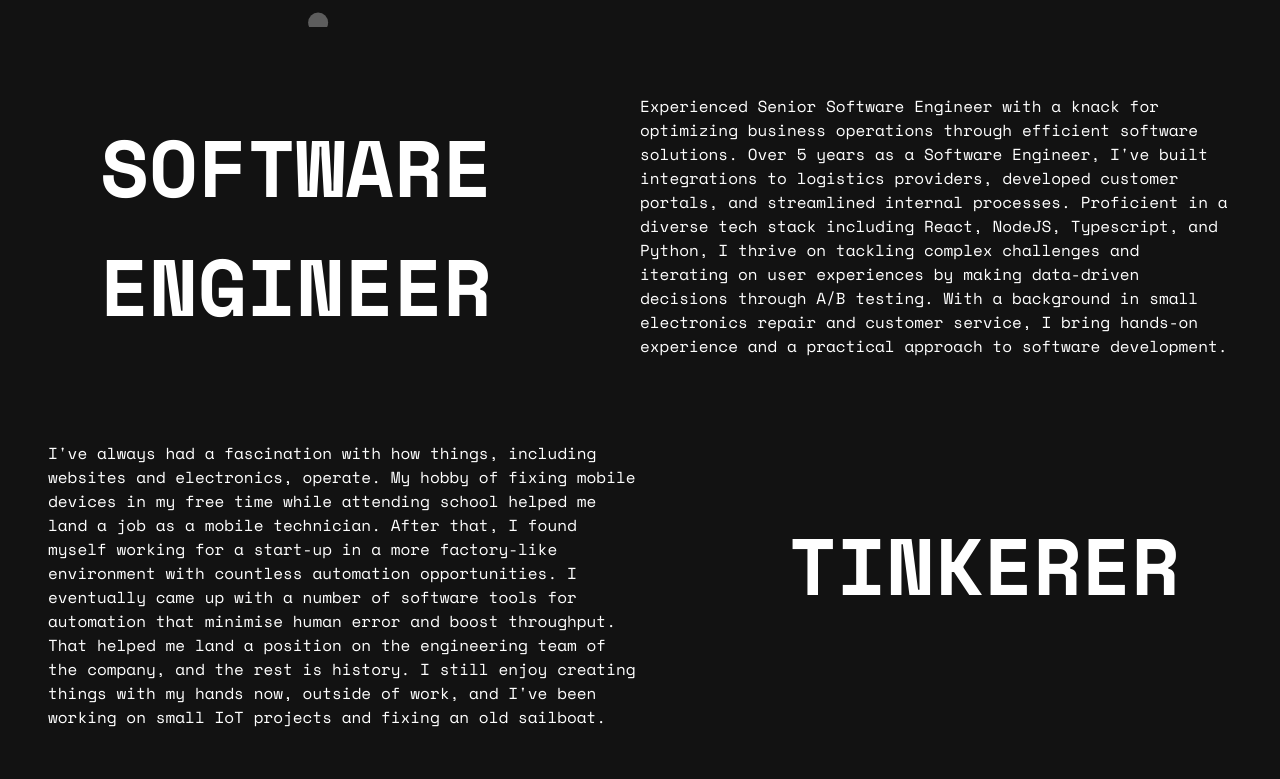
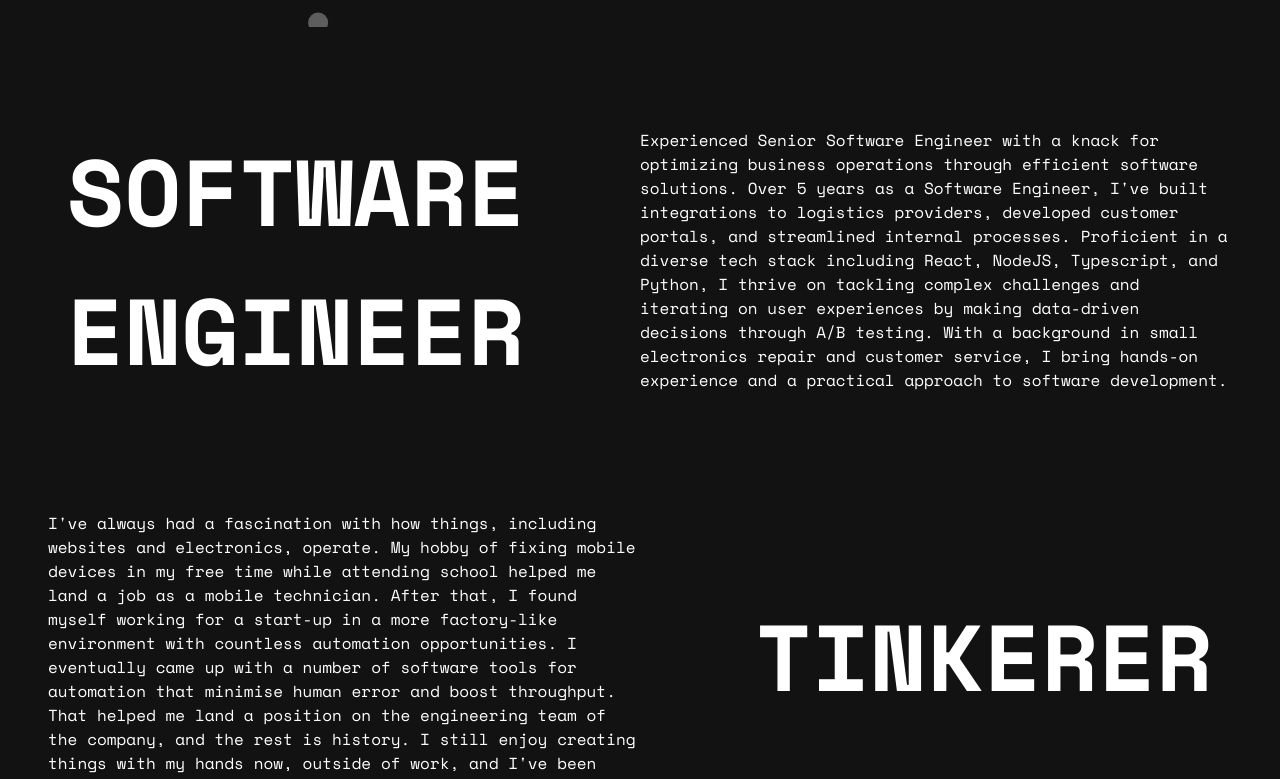
Before and after one commit to henrihuuskonen/henrihuuskonen.dev, a Next.js app: page / in a window 1280 px wide. Shown: the part 673-1452 px from the top of the page. Built offline with nearby package versions, Linux system fonts and the light colour scheme.

Commit message:
SEO optimization

```diff
--- /dev/null
+++ b/next-sitemap.config.js
@@ -0,0 +1,5 @@
+/** @type {import('next-sitemap').IConfig} */
+module.exports = {
+    siteUrl: process.env.SITE_URL || 'https://henrihuuskonen.dev',
+    generateRobotsTxt: false,
+}
--- a/src/components/Avatar.tsx
+++ b/src/components/Avatar.tsx
@@ -9,7 +9,7 @@ const Hero = () => {
             className={styles.avatar__container}>
             <div className={styles.image__container}>
                 <Image
-                    src="/avatar-with-name.svg"
+                    src="/henri-huuskonen-avatar.svg"
                     fill
                     alt="Picture of the author"
                     priority={true}
--- a/src/components/TextSection.tsx
+++ b/src/components/TextSection.tsx
@@ -9,7 +9,7 @@ interface TextSectionProps {
 const TextSection = ({ title, text, titleOnRight }: TextSectionProps) => {
     const TitleContainer = () => (
         <div className={styles.frontpage__description__container__left}>
-            <p>{title}</p>
+            <h3>{title}</h3>
         </div>
     )
 
--- /dev/null
+++ b/src/content.ts
@@ -0,0 +1 @@
+export const META_DESCRIPTION = `Experienced Senior Software Engineer from Helsinki, Finland adept at optimizing business operations with React, NodeJS, Python.`
--- a/src/pages/_document.tsx
+++ b/src/pages/_document.tsx
@@ -13,10 +13,10 @@ class MyDocument extends Document {
     render() {
         return (
             <Html lang="en">
-                <Head title="Henri Huuskonen">
+                <Head title="Henri Huuskonen - Software Engineer">
                     <meta
                         name="description"
-                        content="Henri Huuskonen, a full-stack software developer from Finland."
+                        content="Experienced Senior Software Engineer from Helsinki, Finland adept at optimizing business operations with React, NodeJS, Python."
                     />
                     <link rel="shortcut icon" href="favicon.ico"/>
                     <link rel="preconnect" href="https://fonts.googleapis.com"/>
@@ -24,6 +24,8 @@ class MyDocument extends Document {
                     <link
                         href="https://fonts.googleapis.com/css2?family=Space+Mono:ital,wght@0,400;0,700;1,400;1,700&display=swap"
                         rel="stylesheet"/>
+                    <meta name="viewport" content="width=device-width, initial-scale=1"/>
+                    <meta name="robots" content="all"/>
                 </Head>
                 <body>
                 <Main/>
--- a/src/pages/index.tsx
+++ b/src/pages/index.tsx
@@ -7,20 +7,40 @@ import Projects from "@/components/Projects";
 import Background from "@/components/Background";
 import TextSection from "@/components/TextSection";
 import Footer from "@/components/Footer";
+import {META_DESCRIPTION} from "@/content";
 
 const Home = () => {
     return (
         <div>
             <Head>
-                <title>Henri Huuskonen</title>
-                <meta name="viewport" content="width=device-width, initial-scale=1"/>
+                <title>Henri Huuskonen - Software Engineer</title>
+                <meta property="og:title" content="Henri Huuskonen - Software Engineer"/>
+                <meta
+                    property="og:description"
+                    content={META_DESCRIPTION}
+                />
+                <meta
+                    property="og:image"
+                    content="https://henrihuuskonen.dev/henri-huuskonen-avatar.svg"
+                />
+                <meta property="og:type" content="website"/>
+                <meta
+                    property="og:url"
+                    content="https://henrihuuskonen.dev/"
+                />
+                <link
+                    rel="canonical"
+                    href="https://henrihuuskonen.dev/"
+                    key="canonical"
+                />
             </Head>
             <div className={styles.initial__container}>
                 <Background/>
                 <Hero/>
                 <InlineMenu/>
             </div>
-            <TextSection title="Software engineer" text={`Experienced Senior Software Engineer with a knack for optimizing business operations through efficient software solutions. Over 5 years as a Software Engineer, I've built integrations to logistics providers, developed customer portals, and streamlined internal processes. Proficient in a diverse tech stack including React, NodeJS, Typescript, and Python, I thrive on tackling complex challenges and iterating on user experiences by making data-driven decisions through A/B testing. With a background in small electronics repair and customer service, I bring hands-on experience and a practical approach to software development.`}
+            <TextSection title="Software engineer"
+                         text={`Experienced Senior Software Engineer with a knack for optimizing business operations through efficient software solutions. Over 5 years as a Software Engineer, I've built integrations to logistics providers, developed customer portals, and streamlined internal processes. Proficient in a diverse tech stack including React, NodeJS, Typescript, and Python, I thrive on tackling complex challenges and iterating on user experiences by making data-driven decisions through A/B testing. With a background in small electronics repair and customer service, I bring hands-on experience and a practical approach to software development.`}
             />
             {/*<Projects/>*/}
             <TextSection title="Tinkerer" text={`I've always had a fascination with how things, including websites and electronics, operate. My hobby of fixing mobile devices in my free time while attending school helped me land a job as a mobile technician. After that, I found myself working for a start-up in a more factory-like environment with countless automation opportunities. I eventually came up with a number of software tools for automation that minimise human error and boost throughput. That helped me land a position on the engineering team of the company, and the rest is history.
```
Also changed, not shown: package.json (+5 -3 lines), public/henri-huuskonen-avatar.svg (renamed from public/avatar-with-name.svg), public/robots.txt (added), 1 other file (tests, documents, lock files or other folders).
